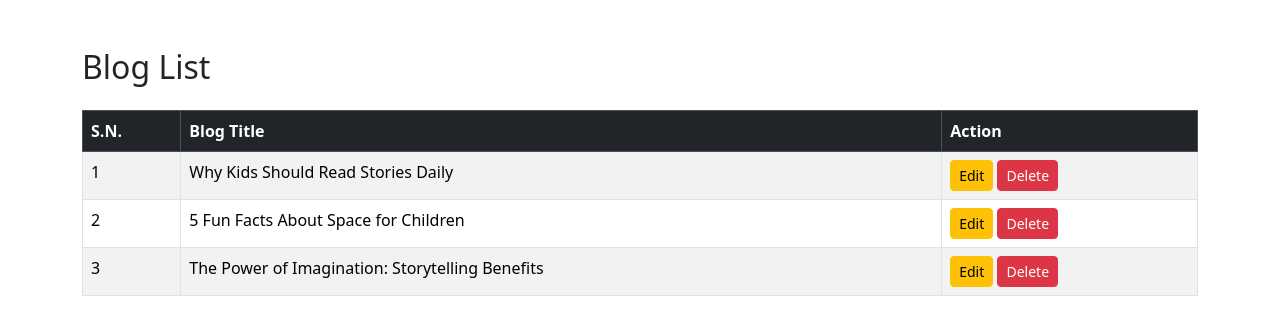
After one commit to SaileshAcharya1229/EPC, a PHP site: page /dashboard/partials/viewblogs.php in a window 1280 px wide. The commit adds this page. Shown: the top 335 px of the page. Run offline with PHP 8.4, Linux system fonts and the light colour scheme; a stand-in replaces the project's code that opens the database connection.

Commit message:
develop view blogs page

```diff
--- /dev/null
+++ b/dashboard/backend/db-connection.php
@@ -0,0 +1,6 @@
+<?php
+$conn = new mysqli('localhost', 'root', '', 'your_database_name');
+if ($conn->connect_error) {
+    die("Connection failed: " . $conn->connect_error);
+}
+?>
--- /dev/null
+++ b/dashboard/backend/deleteblogs.php
@@ -0,0 +1,6 @@
+<?php
+require('db.php');
+$id = $_GET['id'];
+$conn->query("DELETE FROM blogs WHERE id = $id");
+header("Location: ../frontend/view_blogs.php");
+?>
--- a/dashboard/partials/sidebar.php
+++ b/dashboard/partials/sidebar.php
@@ -17,7 +17,7 @@
       </a>
     </li>
     <li class="nav-item">
-      <a href="#" class="nav-link text-white">
+      <a href="partials/viewblogs.php" class="nav-link text-white">
         <i class="fas fa-eye me-2"></i> <span class="link-text">View Blogs</span>
       </a>
     </li>
--- /dev/null
+++ b/dashboard/partials/viewblogs.php
@@ -0,0 +1,55 @@
+
+
+
+<!DOCTYPE html>
+<html lang="en">
+<head>
+  <meta charset="UTF-8">
+  <title>View Blogs</title>
+  <link href="https://cdn.jsdelivr.net/npm/bootstrap@5.3.2/dist/css/bootstrap.min.css" rel="stylesheet">
+</head>
+<body>
+
+<div class="container mt-5">
+  <h2 class="mb-4">Blog List</h2>
+
+  <table class="table table-bordered table-striped">
+    <thead class="table-dark">
+      <tr>
+        <th>S.N.</th>
+        <th>Blog Title</th>
+        <th>Action</th>
+      </tr>
+    </thead>
+    <tbody>
+      <tr>
+        <td>1</td>
+        <td>Why Kids Should Read Stories Daily</td>
+        <td>
+          <a href="#" class="btn btn-sm btn-warning">Edit</a>
+          <a href="#" class="btn btn-sm btn-danger">Delete</a>
+        </td>
+      </tr>
+      <tr>
+        <td>2</td>
+        <td>5 Fun Facts About Space for Children</td>
+        <td>
+          <a href="#" class="btn btn-sm btn-warning">Edit</a>
+          <a href="#" class="btn btn-sm btn-danger">Delete</a>
+        </td>
+      </tr>
+      <tr>
+        <td>3</td>
+        <td>The Power of Imagination: Storytelling Benefits</td>
+        <td>
+          <a href="#" class="btn btn-sm btn-warning">Edit</a>
+          <a href="#" class="btn btn-sm btn-danger">Delete</a>
+        </td>
+      </tr>
+      <!-- Add more dummy rows as needed -->
+    </tbody>
+  </table>
+</div>
+
+</body>
+</html>
```
Also changed, not shown: dashboard/partials/view_blogs.php (added, +41 -0 lines), dashboard/partials/view-blogs.php (deleted).
